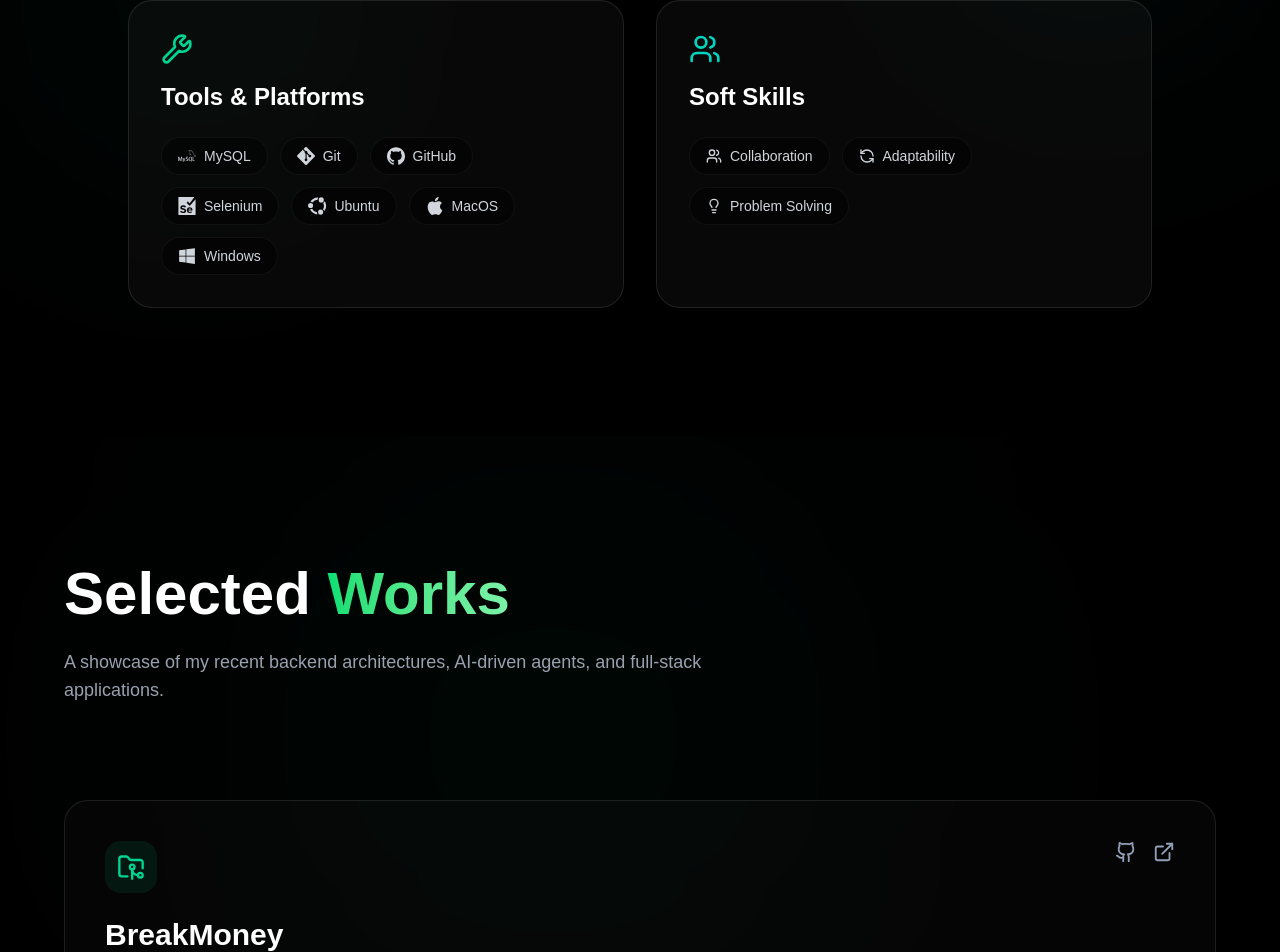
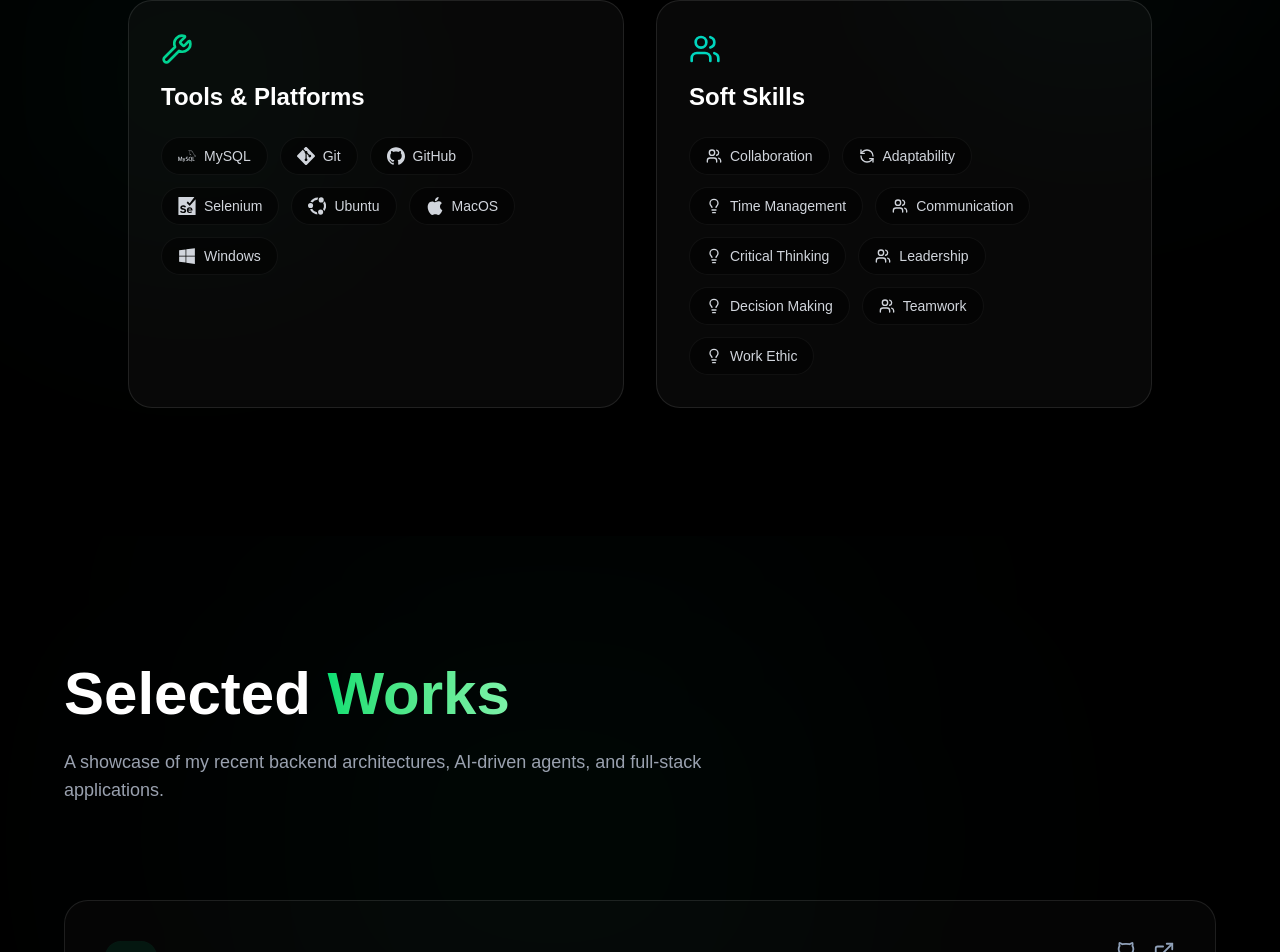
Before and after one commit to yuvieee01/portfolio-2026, a Next.js app: page / in a window 1280 px wide. Shown: the part 1342-2294 px from the top of the page. Built offline with nearby package versions, Linux system fonts and the light colour scheme; no server answers.

Commit message:
Skills section updated

```diff
--- a/src/components/Skills.tsx
+++ b/src/components/Skills.tsx
@@ -57,10 +57,17 @@ export default function Skills() {
       skills: [
         { name: "Collaboration", logo: <Users size={16} /> },
         { name: "Adaptability", logo: <RefreshCcw size={16} /> },
-        { name: "Problem Solving", logo: <Lightbulb size={16} /> },
+        { name: "Time Management", logo: <Lightbulb size={16} /> },
+        { name: "Communication", logo: <Users size={16} /> },
+        { name: "Critical Thinking", logo: <Lightbulb size={16} /> },
+        { name: "Leadership", logo: <Users size={16} /> },
+        { name: "Decision Making", logo: <Lightbulb size={16} /> },
+        { name: "Teamwork", logo: <Users size={16} /> },
+        { name: "Work Ethic", logo: <Lightbulb size={16} /> },
       ]
     }
-  ];
+  ]
+;
 
   return (
     <section id="skills" className="relative w-full bg-slate-100 dark:bg-black py-32 px-6 flex flex-col items-center justify-center text-center overflow-hidden transition-colors duration-300">
```
